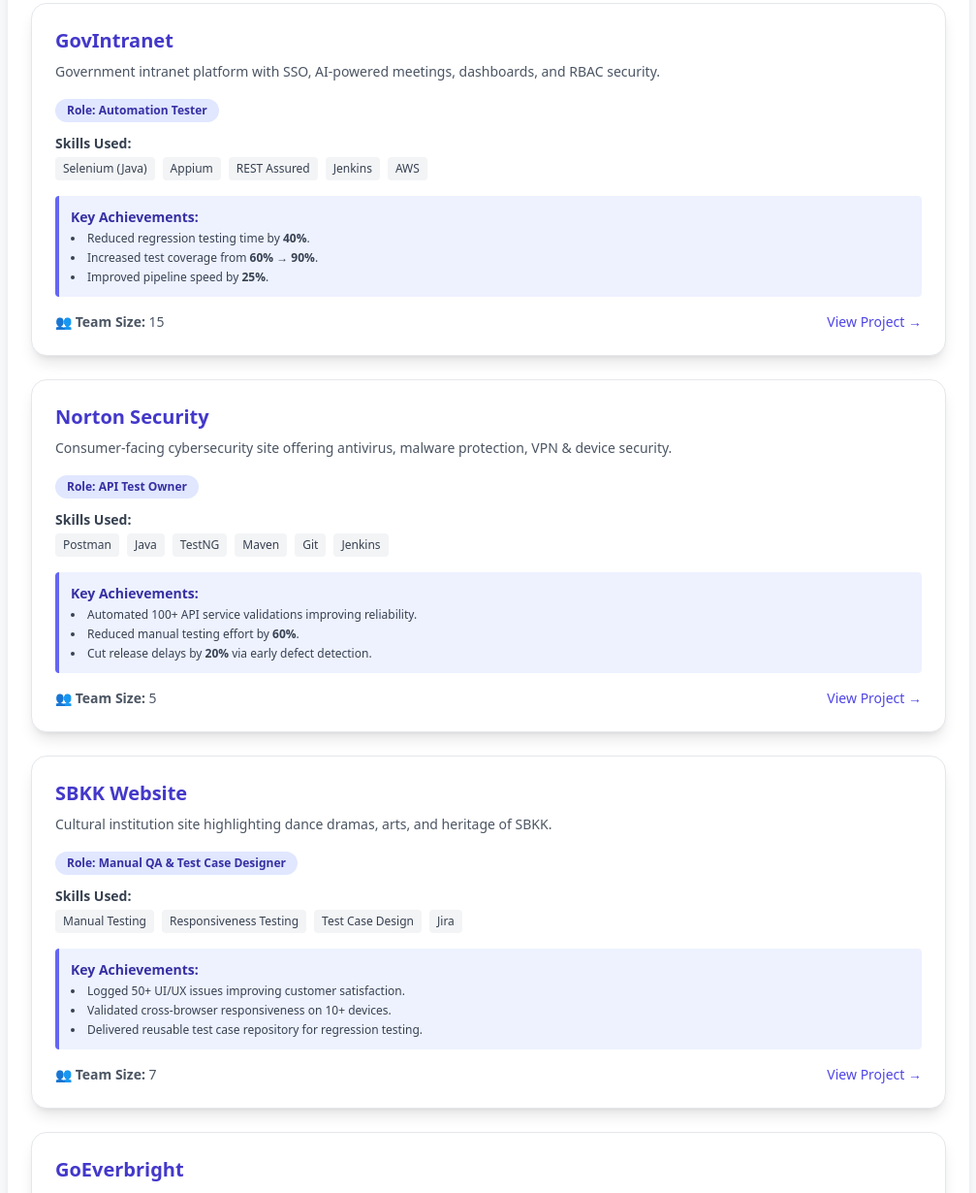
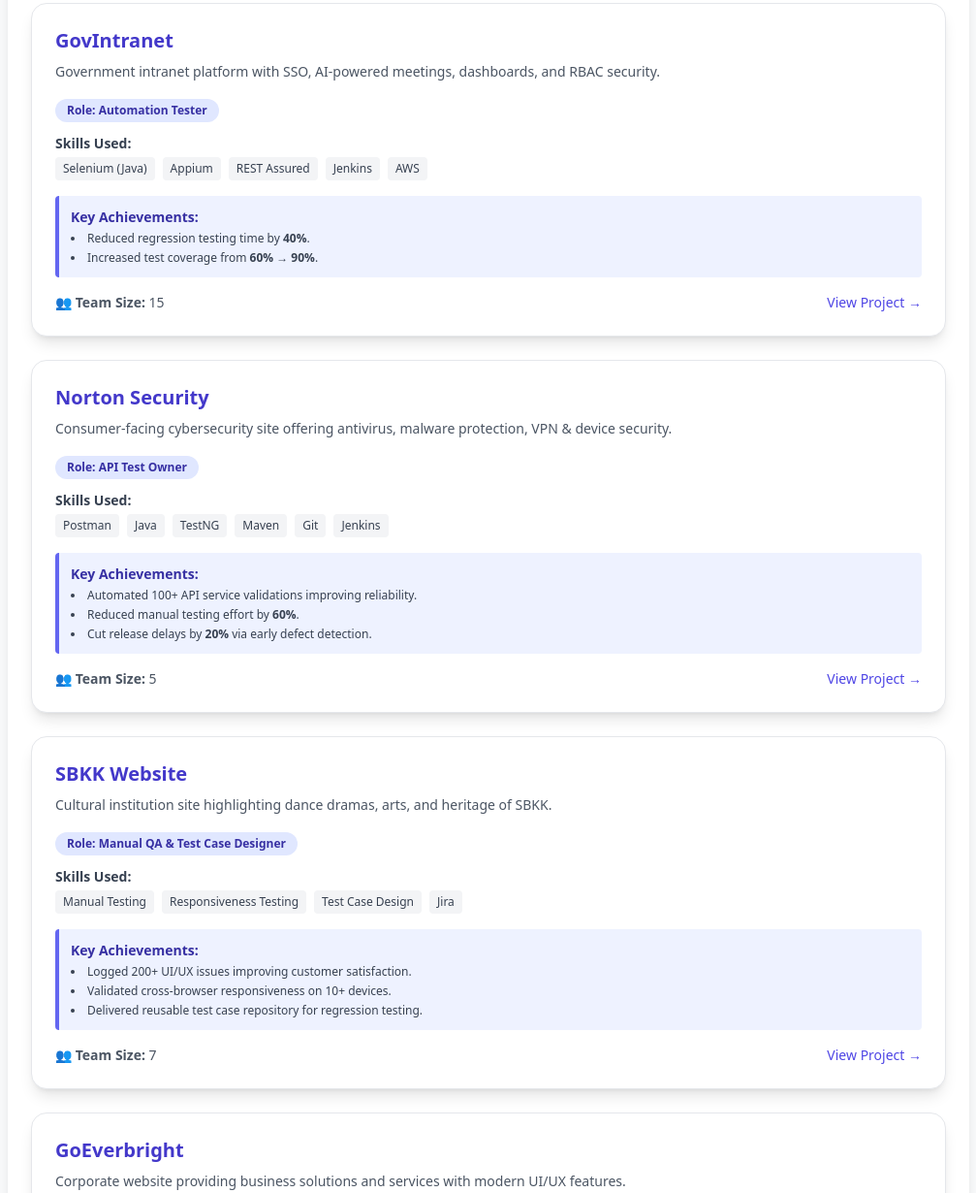
Before and after one commit to erinshaparveen/portfolio, a plain HTML site: page index.html in a window 1280 px wide. Shown: the part 1857-3087 px from the top of the page at 97% size, without its empty margins (136-1143 px from the left). Drawn offline with nearby package versions, Linux system fonts and the light colour scheme.

Commit message:
Update index.html

```diff
--- a/index.html
+++ b/index.html
@@ -149,7 +149,7 @@
           <ul class="list-disc list-inside text-xs text-gray-700 space-y-1">
             <li>Reduced regression testing time by <strong>40%</strong>.</li>
             <li>Increased test coverage from <strong>60% → 90%</strong>.</li>
-            <li>Improved pipeline speed by <strong>25%</strong>.</li>
+<!--             <li>Improved pipeline speed by <strong>25%</strong>.</li> -->
           </ul>
         </div>
 
@@ -235,7 +235,7 @@
         <div class="bg-indigo-50 border-l-4 border-indigo-500 p-3 rounded mb-4">
           <h4 class="text-sm font-semibold text-indigo-800 mb-1">Key Achievements:</h4>
           <ul class="list-disc list-inside text-xs text-gray-700 space-y-1">
-            <li>Logged 50+ UI/UX issues improving customer satisfaction.</li>
+            <li>Logged 200+ UI/UX issues improving customer satisfaction.</li>
             <li>Validated cross-browser responsiveness on 10+ devices.</li>
             <li>Delivered reusable test case repository for regression testing.</li>
           </ul>
```
